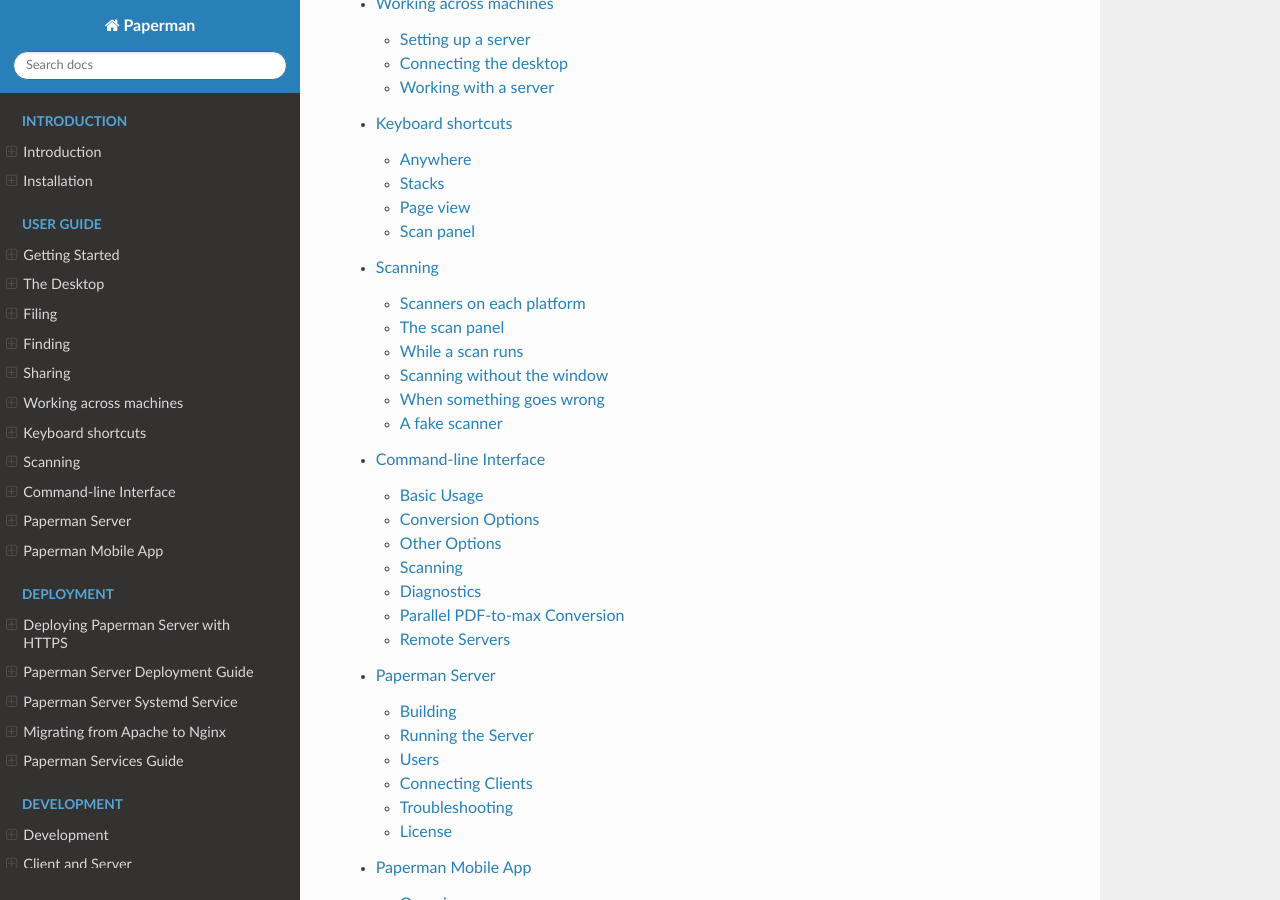
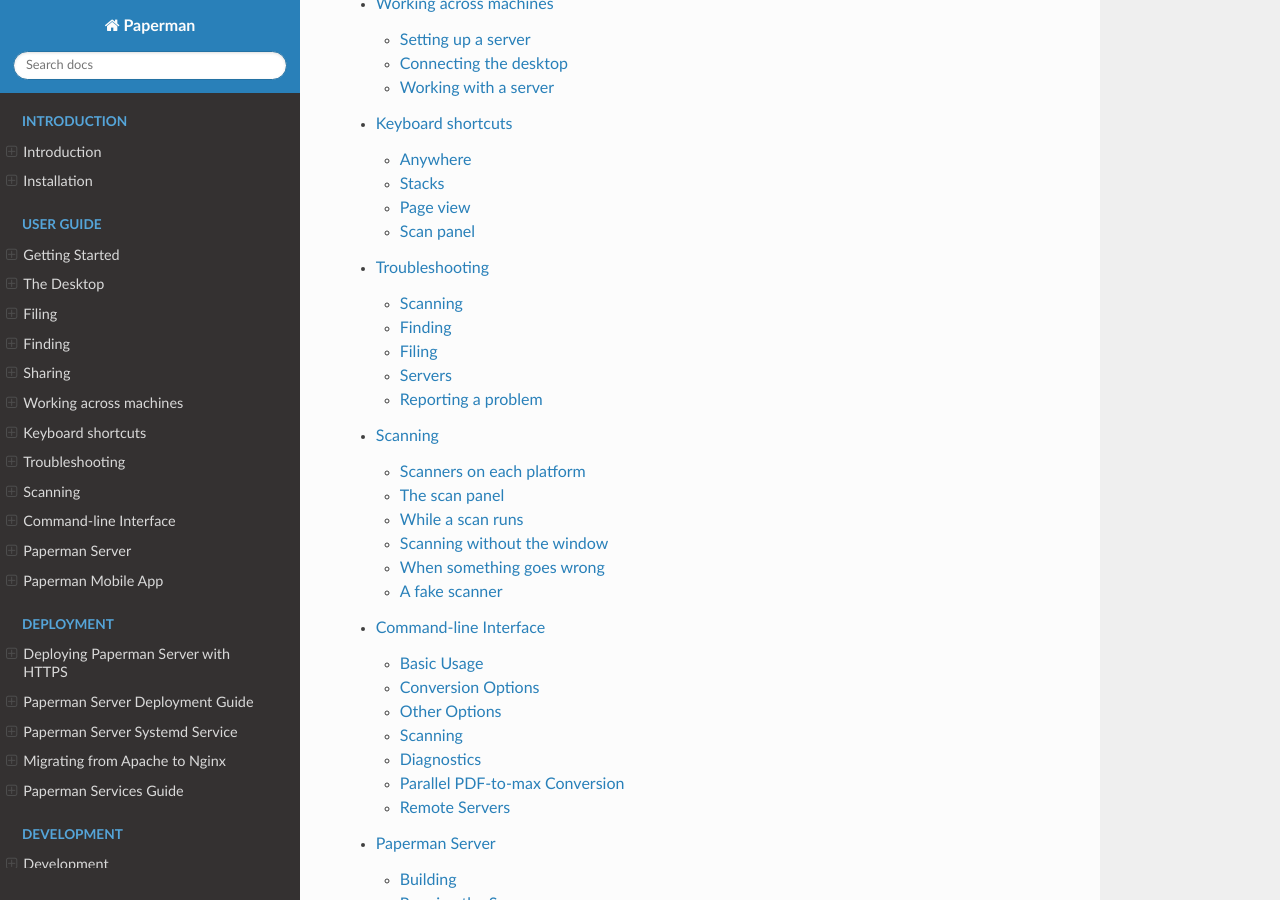
Before and after one commit to sjg20/paperman, a Sphinx documentation site: the page built from doc/index.rst, in a window 1280 px wide and 900 px high, scrolled down 2925 px. Built offline with Sphinx 7.4.7 and the Read the Docs theme 3.1.0, drawn with Linux system fonts in a browser that asks for light colours; some of the changed lines change nothing that is shown.

Commit message:
doc: Add a Troubleshooting page to the user guide
The user guide does not say what to do when something goes wrong, and
the server's page has the only troubleshooting section.

Add a page with the problems most likely to be met in scanning, finding,
filing and using a server, what each message means, and how to report a
problem with a log.

Co-developed-by: Claude Opus 5.5 (1M context) <noreply@anthropic.com>

```diff
--- a/doc/index.rst
+++ b/doc/index.rst
@@ -21,6 +21,7 @@
    sharing
    network
    keys
+   troubleshooting
    scanning
    cli
    server
--- /dev/null
+++ b/doc/troubleshooting.rst
@@ -0,0 +1,90 @@
+Troubleshooting
+===============
+
+Scanning
+--------
+
+**No scanner is listed.** Paperman uses the scanner drivers of the
+platform it runs on, so the scanner must work there first:
+
+- On Linux, check that ``scanimage -L`` lists it. The snap carries its
+  own drivers, so use ``paperman.scanimage -L`` instead.
+- On Windows, install the scanner's 64-bit TWAIN driver, then sign out
+  and in again, as some drivers only make the scanner known at login.
+
+See :doc:`install` and :doc:`scanning` for each platform, and for
+giving a network scanner's address.
+
+**The scanner stops answering after it has slept.** Use **Tools >
+Reconnect Scanner**, which closes the connection to the scanner and
+opens it again.
+
+**"Sorry, you cannot do this while scanning".** While a scan is going
+into a folder, the stacks there cannot be lined up with **Tools >
+Arrange**. Wait for the scan to finish.
+
+Finding
+-------
+
+**Searching for words finds nothing.** The text must be read from the
+pages first (see :doc:`finding`):
+
+- Check that ``tesseract`` is installed (see :doc:`install`).
+- Check that **Read the text of scanned pages (OCR)** is ticked in
+  **File > Options**.
+- Stacks scanned before then need **Read text (OCR)**, in a stack's
+  right-click menu.
+- In a folder on a server, the server must be run with ``--index``, and
+  with ``--read-pages`` to read the pages itself (see :doc:`server`).
+
+**"Only Paperman's own (.max) stacks can keep the text read from their
+pages".** A PDF or a JPEG cannot hold the text Paperman reads. Copy it
+as a ``.max`` stack with **Duplicate... > as Max** (Ctrl+Shift+D), then
+read that.
+
+**A stack is missing.** It may be in another folder: search for its
+name from the top of the repository (see :doc:`finding`). Also check
+that the **Filter** box above the stack pane is empty.
+
+Filing
+------
+
+**A stack was deleted by mistake.** Use **Edit > Undo** (Ctrl+Z). Deleted
+stacks go to a folder named ``.maxview-trash`` at the top of the
+repository, so one can be fetched back from there with your file manager
+too.
+
+**A folder cannot be deleted.** Paperman leaves deleting folders to your
+file manager. Delete it there, then use **Refresh** in the folder's
+right-click menu.
+
+**Changes made outside Paperman do not show.** Use **Refresh**, or
+**Refresh cache**, in the folder's right-click menu.
+
+Servers
+-------
+
+**"Failed to connect to …" or "Some configured servers are
+unavailable".** Paperman could not reach a server, which may be down,
+or behind a firewall, or listed with the wrong address. Paperman carries
+on without it. Use ``paperman-client probe`` with the server's host to
+see where Paperman looks for it, and see the server's own
+`Troubleshooting <server.html#troubleshooting>`_ section.
+
+**The server status light is red.** The server has stopped answering, or
+the news of changes made by others has stopped arriving. Click the light
+for the details (see :doc:`network`).
+
+Reporting a problem
+-------------------
+
+Report problems at https://github.com/sjg20/paperman/issues, saying
+what you did, what you expected and what happened instead. A log helps:
+start Paperman with ``--log`` and the name of a file, and it writes all
+its messages there, with diagnostics which a normal run keeps quiet. For
+a problem with a scanner, add ``--sane-debug 15`` to log every command
+sent to the scanner and its answer:
+
+.. code:: bash
+
+   paperman --log paperman.log --sane-debug 15
```
